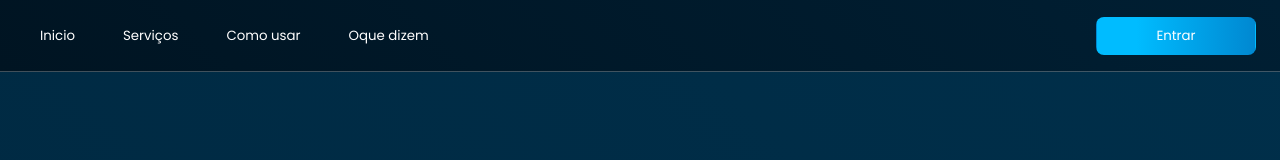
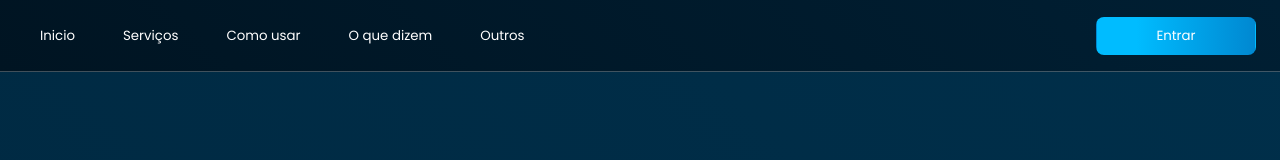
Before and after one commit to mickeiasdev/ConectaBairro, a React (Vite) app: page / in a window 1280 px wide. Shown: the top 160 px of the page. Built offline with nearby package versions, Linux system fonts and the light colour scheme.

Commit message:
feat: add react-scroll dependency and update Header component for improved navigation

```diff
--- a/package.json
+++ b/package.json
@@ -14,6 +14,7 @@
     "react-dom": "^19.1.0",
     "react-icons": "^5.5.0",
     "react-router-dom": "^7.8.0",
+    "react-scroll": "^1.9.3",
     "reactjs": "^1.0.0"
   },
   "devDependencies": {
--- a/src/components/landingpage/Header.jsx
+++ b/src/components/landingpage/Header.jsx
@@ -9,7 +9,7 @@ import { SlMenu } from "react-icons/sl";
 // styles
 import styles from "../../styles/landingpage/Header.module.css";
 
-export function Header({ className, home, features, tutorial, feedback }) {
+export function Header({ className }) {
   const [nav, setNav] = useState(`${styles.nav}`);
   const [content, setContent] = useState();
 
@@ -28,18 +28,11 @@ export function Header({ className, home, features, tutorial, feedback }) {
       <SlMenu className={styles.menu} onClick={handleMenu} />
       <div className={nav}>
         <div>
-          <button className={content} onClick={home}>
-            Inicio
-          </button>
-          <button className={content} onClick={features}>
-            Serviços
-          </button>
-          <button className={content} onClick={tutorial}>
-            Como usar
-          </button>
-          <button className={content} onClick={feedback}>
-            Oque dizem
-          </button>
+          <button className={content}>Inicio</button>
+          <button className={content}>Serviços</button>
+          <button className={content}>Como usar</button>
+          <button className={content}>O que dizem</button>
+          <button className={content}>Outros</button>
         </div>
         <PrimaryButton title="Entrar" style={`${styles.button} ${content}`} />
       </div>
--- a/src/pages/LandingPage.jsx
+++ b/src/pages/LandingPage.jsx
@@ -1,3 +1,5 @@
+import { Element } from "react-scroll";
+
 // components
 import Hero from "../components/landingpage/Hero";
 import Feature from "../components/landingpage/Features";
@@ -9,17 +11,15 @@ import { Footer } from "../components/landingpage/Footer";
 // styles
 import styles from "../styles/landingpage/LandingPage.module.css";
 
-
 export default function LandingPage() {
   return (
     <div className={styles.main}>
-
-      <Hero className={styles.hero} />
-      <Feature className={styles.feature} />
-      <Tutorial className={styles.tutorial} />
-      <Feedback className={styles.feedback} />
-      <Cta className={styles.cta} />
-      <Footer/>
+      <Hero />
+      <Feature />
+      <Tutorial />
+      <Feedback />
+      <Cta />
+      <Footer />
     </div>
   );
 }
```
Also changed, not shown: src/components/landingpage/Hero.jsx (+4 -7 lines), 1 other file (tests, documents, lock files or other folders).
